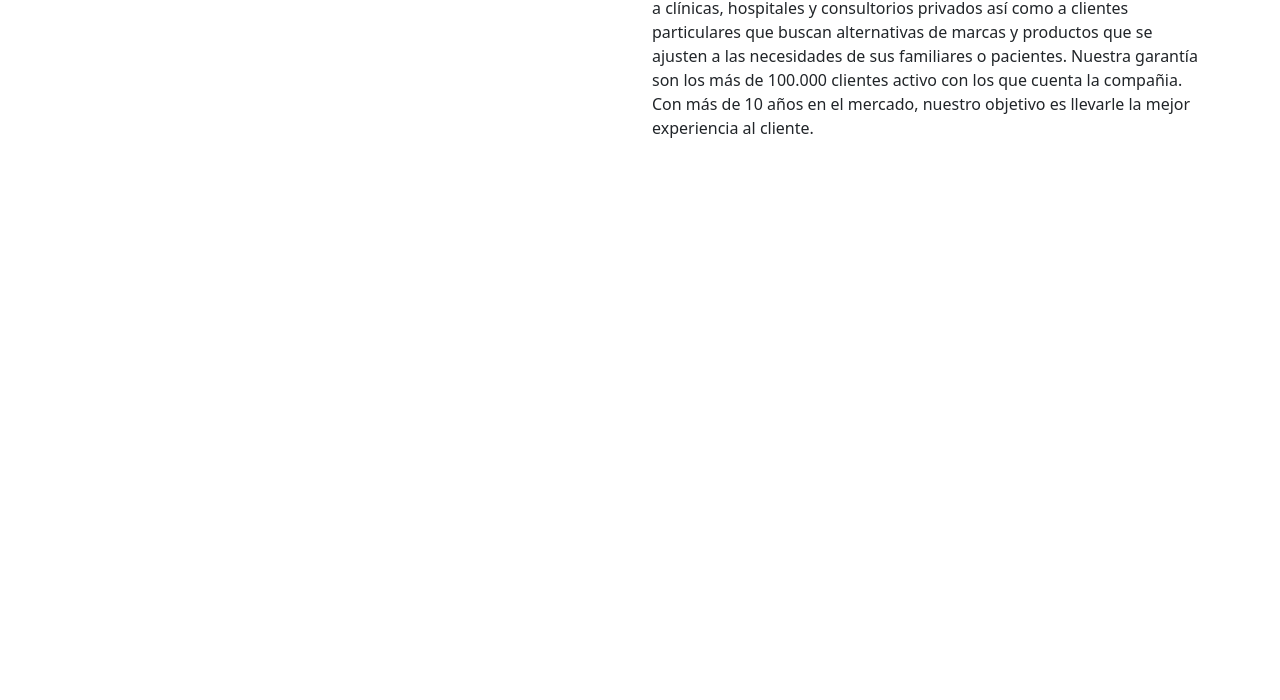
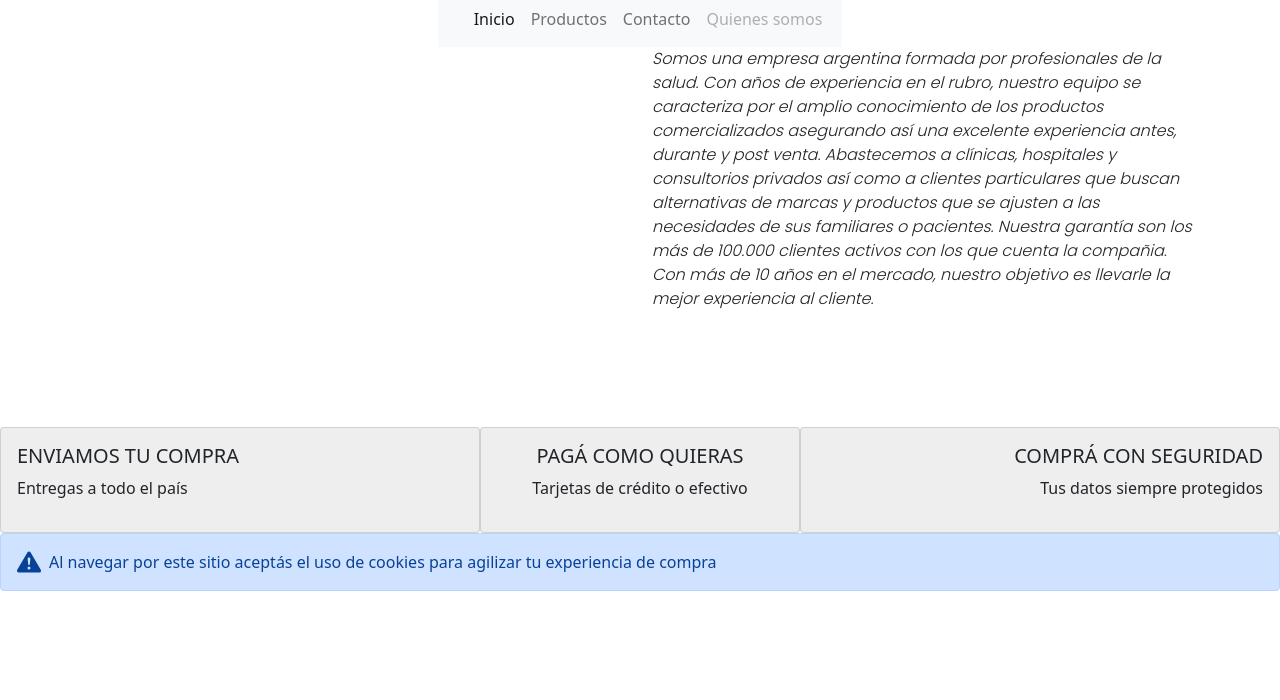
Before and after one commit to kvalmada/Bootstrap-, a plain HTML site: page quienessomos.html in a window 1280 px wide. Shown: the part 100-800 px from the top of the page. Drawn offline with nearby package versions, Linux system fonts and the light colour scheme.

Commit message:
quienes somos finalizado

```diff
--- a/quienessomos.html
+++ b/quienessomos.html
@@ -6,10 +6,56 @@
     <meta name="viewport" content="width=device-width, initial-scale=1.0">
     <title>Document</title>
 
+
+    <link rel="preconnect" href="https://fonts.googleapis.com">
+    <link rel="preconnect" href="https://fonts.gstatic.com" crossorigin>
+    <link href="https://fonts.googleapis.com/css2?family=Abril+Fatface&family=Dancing+Script:wght@700&family=Pacifico&family=Poppins:wght@300&display=swap" rel="stylesheet">
+
+    <link rel="preconnect" href="https://fonts.googleapis.com">
+    <link rel="preconnect" href="https://fonts.gstatic.com" crossorigin>
+    <link href="https://fonts.googleapis.com/css2?family=Abril+Fatface&family=Dancing+Script:wght@700&family=Pacifico&family=Poppins:wght@300&family=Titan+One&display=swap" rel="stylesheet">
+
+    <link rel="preconnect" href="https://fonts.googleapis.com">
+    <link rel="preconnect" href="https://fonts.gstatic.com" crossorigin>
+    <link href="https://fonts.googleapis.com/css2?family=Abril+Fatface&family=Dancing+Script:wght@700&family=Fredoka+One&family=Pacifico&family=Poppins:wght@300&family=Titan+One&display=swap" rel="stylesheet">
+
     <link href="https://cdn.jsdelivr.net/npm/bootstrap@5.1.3/dist/css/bootstrap.min.css" rel="stylesheet" integrity="sha384-1BmE4kWBq78iYhFldvKuhfTAU6auU8tT94WrHftjDbrCEXSU1oBoqyl2QvZ6jIW3" crossorigin="anonymous">
 
+   <link rel="stylesheet" href="style.css">k
 </head>
 <body>
+
+<!--Header / navbar -->
+<header class="sticky">
+    <div class="logoIgma"><i><img class="fotoLogo" src="imagenes/logo-193343912-1640523433-c76a7edcfde0d5cf584d946bcc8c59a61640523433-480-0 (1).png" alt=""></i></div>
+    <section class="navBar">
+    <nav class="navbar navbar-expand-lg navbar-light bg-light">
+        <div class="container-fluid">
+          <a class="navbar-brand" href="#"></a>
+          <button class="navbar-toggler" type="button" data-bs-toggle="collapse" data-bs-target="#navbarNav" aria-controls="navbarNav" aria-expanded="false" aria-label="Toggle navigation">
+            <span class="navbar-toggler-icon"></span>
+          </button>
+          <div class="collapse navbar-collapse" id="navbarNav">
+            <ul class="navbar-nav">
+              <li class="nav-item">
+                <a class="nav-link active" aria-current="page" href="#">Inicio</a>
+              </li>
+              <li class="nav-item">
+                <a class="nav-link" href="#">Productos</a>
+              </li>
+              <li class="nav-item">
+                <a class="nav-link" href="#">Contacto</a>
+              </li>
+              <li class="nav-item">
+                <a class="nav-link disabled">Quienes somos</a>
+              </li>
+            </ul>
+          </div>
+        </div>
+      </nav>
+    </section>
+</header>
+    <!-- Fin header-->
 
 
     <!--Container-->
@@ -20,17 +66,51 @@
         <img src="Imagenes/quienessomos.jpg.crdownload" alt="">
     </div>
     <div class="col d-flex align-items-center">
-        <p>
+        <p class="parrafoQuienesSomos">
             Somos una empresa argentina formada por profesionales de la salud. Con años de experiencia en el rubro, nuestro equipo se caracteriza por el amplio conocimiento de los productos comercializados asegurando así una excelente experiencia antes, durante y post venta.
 
             Abastecemos a clínicas, hospitales y consultorios privados así como a clientes particulares que buscan alternativas de marcas y productos que se ajusten a las necesidades de sus familiares o pacientes.
-            Nuestra garantía son los más de 100.000 clientes activo con los que cuenta la compañia.
+            Nuestra garantía son los más de 100.000 clientes activos con los que cuenta la compañia.
             Con más de 10 años en el mercado, nuestro objetivo es llevarle la mejor experiencia al cliente.</p>
     </div>
 </div>
 </section>
 
+<section>  <section class="preFin">
+    <div class="card w-75 preFinBC">
+        <div class="card-body">
+          <h5 class="card-title">ENVIAMOS TU COMPRA</h5>
+          <p class="card-text">Entregas a todo el país</p>
+        </div>
+    </div>
+      <div class="card w-50 preFinBC">
+        <div class="card-body">
+          <h5 class="card-title pagaComo">PAGÁ COMO QUIERAS</h5>
+          <p class="card-text pagaComo">Tarjetas de crédito o efectivo<p>
+        </div>
+    </div>
+        <div class="card w-75 preFinBC">
+            <div class="card-body">
+              <h5 class="card-title compraCon">COMPRÁ CON SEGURIDAD</h5>
+              <p class="card-text compraCon">Tus datos siempre protegidos
+            </p>
+            </div>
+          </div>
+    </section>
 
-<script src="https://cdn.jsdelivr.net/npm/bootstrap@5.1.3/dist/js/bootstrap.bundle.min.js" integrity="sha384-ka7Sk0Gln4gmtz2MlQnikT1wXgYsOg+OMhuP+IlRH9sENBO0LRn5q+8nbTov4+1p" crossorigin="anonymous"></script>
+
+
+    <div class="alert alert-primary d-flex align-items-center" role="alert">
+        <svg xmlns="http://www.w3.org/2000/svg" width="24" height="24" fill="currentColor" class="bi bi-exclamation-triangle-fill flex-shrink-0 me-2" viewBox="0 0 16 16" role="img" aria-label="Warning:">
+          <path d="M8.982 1.566a1.13 1.13 0 0 0-1.96 0L.165 13.233c-.457.778.091 1.767.98 1.767h13.713c.889 0 1.438-.99.98-1.767L8.982 1.566zM8 5c.535 0 .954.462.9.995l-.35 3.507a.552.552 0 0 1-1.1 0L7.1 5.995A.905.905 0 0 1 8 5zm.002 6a1 1 0 1 1 0 2 1 1 0 0 1 0-2z"/>
+        </svg>
+        <div>
+            Al navegar por este sitio aceptás el uso de cookies para agilizar tu experiencia de compra
+        </div>
+      </div>
+      </section>
+
+ <script src="https://cdn.jsdelivr.net/npm/@popperjs/core@2.10.2/dist/umd/popper.min.js" integrity="sha384-7+zCNj/IqJ95wo16oMtfsKbZ9ccEh31eOz1HGyDuCQ6wgnyJNSYdrPa03rtR1zdB" crossorigin="anonymous"></script>
+    <script src="https://cdn.jsdelivr.net/npm/bootstrap@5.1.3/dist/js/bootstrap.min.js" integrity="sha384-QJHtvGhmr9XOIpI6YVutG+2QOK9T+ZnN4kzFN1RtK3zEFEIsxhlmWl5/YESvpZ13" crossorigin="anonymous"></script>
 </body>
 </html>
--- a/style.css
+++ b/style.css
@@ -130,8 +130,12 @@
     justify-content: space-around;
 }
 
+.pdTitulo {
+    text-decoration: underline;
+}
+
 .pdTitulo:hover {
-    transform: translate(450px);
+    transform: translate(490px);
     transition: all 1.5s;
 }
 
@@ -142,3 +146,16 @@
 .preFinBC {
     background-color: rgba(236, 235, 235, 0.842);
 }
+
+.parrafoQuienesSomos {
+    font-style: italic;
+    font-family: 'Abril Fatface', cursive;
+    font-family: 'Dancing Script', cursive;
+    font-family: 'Pacifico', cursive;
+    font-family: 'Poppins', sans-serif;
+}
+
+.parrafoQuienesSomos:hover {
+    transform: scale(1.3);
+    transition: all 1.2s;
+}
```
